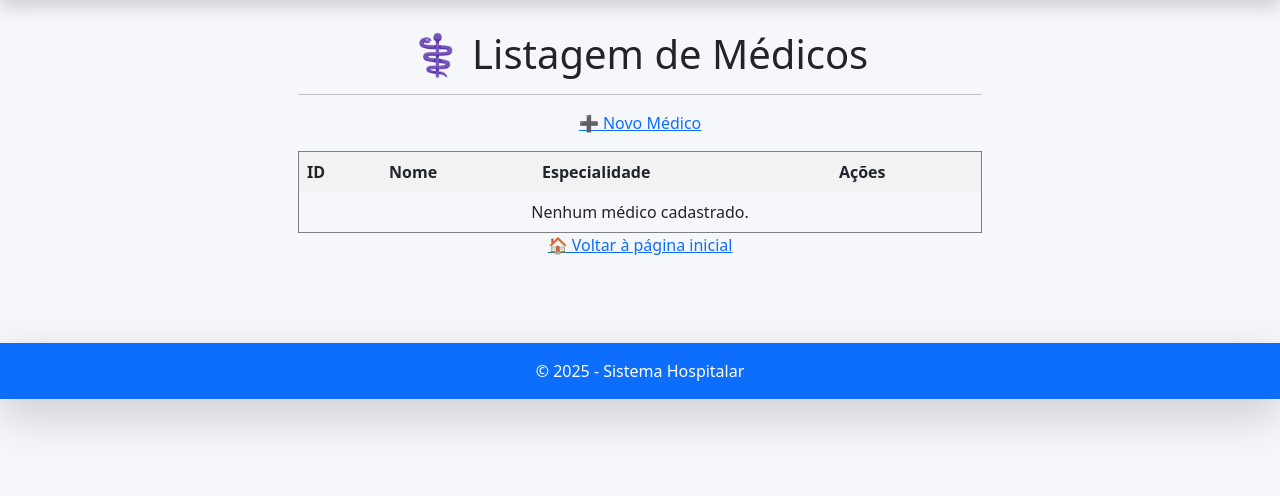
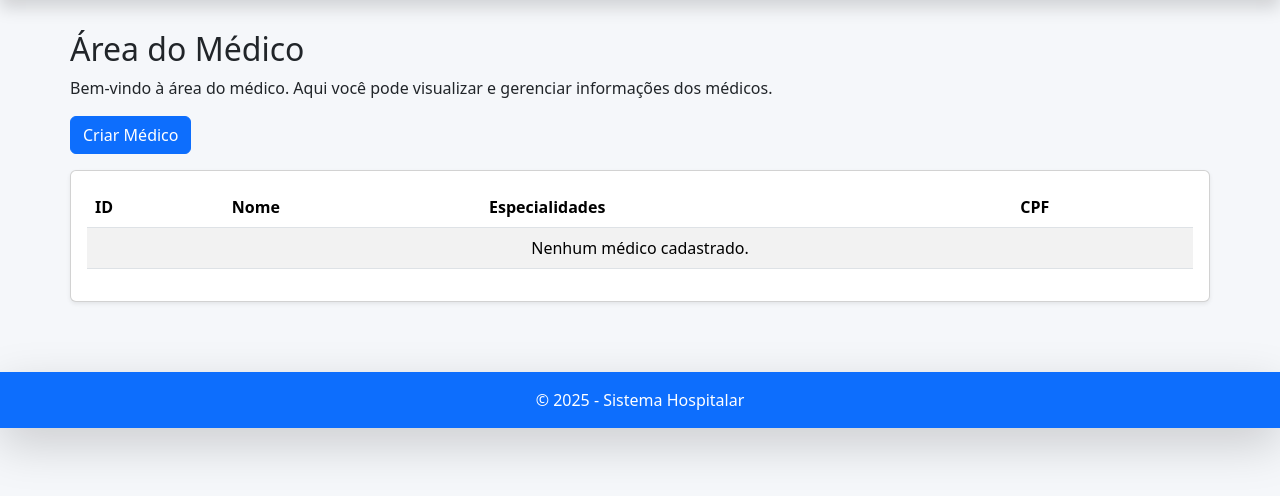
Before and after one commit to CaioAmorim-dev/django-hospital-crud, a Django app: page /medico/ in a window 1280 px wide. Shown: the part 62-558 px from the top of the page. Run offline with Django 5.2, Linux system fonts and the light colour scheme.

Commit message:
refactor: ALterando estrutura completa da página home_medico para listar e criar medicos

```diff
--- a/hospital/templates/medico/home_medico.html
+++ b/hospital/templates/medico/home_medico.html
@@ -1,39 +1,95 @@
 {% extends 'base.html' %}
 
-{% block title %} Lista de Médicos - Sistema Hospitalar {% endblock %}
+{% block title %} Médicos - Sistema Hospitalar {% endblock %}
 
 {% block content %}
-<center>
-    <h1>⚕️ Listagem de Médicos</h1>
-    <hr width="60%">
+<h2>Área do Médico</h2>
+<p>Bem-vindo à área do médico. Aqui você pode visualizar e gerenciar informações dos médicos.</p>
 
-    <p><a href="{% url 'criar_medico' %}">➕ Novo Médico</a></p>
+    <!-- BOTÃO DE CRIAR PACIENTE -->
+    <button class="btn btn-primary mb-3" data-bs-toggle="modal" data-bs-target="#modalCriarPaciente">
+    Criar Médico
+    </button>
 
-    <table border="1" cellpadding="8" cellspacing="0" width="60%">
-        <tr bgcolor="#f2f2f2">
+
+    <!-- TABELA DE PACIENTES -->
+    <div class="card shadow-sm">
+        <div class="card-body">
+            <table class="table table-striped">
+                <thead>
+                    <tr>
                         <th>ID</th>
                         <th>Nome</th>
-            <th>Especialidade</th>
-            <th>Ações</th>
+                        <th>Especialidades</th>
+                        <th>CPF</th>
                     </tr>
-
-        {% for m in medico %}
-        <tr align="center">
-            <td>{{ m.id }}</td>
-            <td>{{ m.nome }}</td>
-            <td>{{ m.especialidade }}</td>
-            <td>
-                <a href="{% url 'editar_medico' m.id %}">Editar</a> |
-                <a href="{% url 'excluir_medico' m.id %}">Excluir</a>
+                </thead>
+                <tbody>
+                    {% for medico in medico %}
+                    <tr>
+                        <td>{{ medico.id }}</td>
+                        <td>{{ medico.nome }}</td>
+                        <td>{{ medico.especialidades }}</td>
+                        <td>{{ paciente.cpf}}</td>
+                            <a href="{% url 'editar_medico' medico.id %}" class="btn btn-warning btn-sm">Editar</a>
+                            <a href="{% url 'excluir_medico' medico.id %}" class="btn btn-danger btn-sm">Excluir</a>
                         </td>
                     </tr>
                     {% empty %}
-        <tr align="center">
-            <td colspan="4">Nenhum médico cadastrado.</td>
+                    <tr>
+                        <td colspan="4" class="text-center">
+                            Nenhum médico cadastrado.
+                        </td>
                     </tr>
+
+                    <!-- Modal Criar Paciente -->
+                    <div class="modal fade" id="modalCriarPaciente" tabindex="-1" aria-hidden="true">
+                    <div class="modal-dialog">
+                        <div class="modal-content">
+
+                        <div class="modal-header">
+                            <h5 class="modal-title">Cadastrar Médico</h5>
+                            <button type="button" class="btn-close" data-bs-dismiss="modal"></button>
+                        </div>
+
+                        <form method="POST" action="{% url 'criar_paciente' %}">
+                            {% csrf_token %}
+
+                            <div class="modal-body">
+
+                            <div class="mb-3">
+                                <label class="form-label">Nome:</label>
+                                <input type="text" name="nome" class="form-control" required>
+                            </div>
+
+                            <div class="mb-3">
+                                <label class="form-label">Especialidades:</label>
+                                <input type="number" name="idade" class="form-control" required>
+                            </div>
+
+                            <div class="mb-3">
+                                <label class="form-label">CPF:</label>
+                                <input type="text" name="email" class="form-control" required>
+                            </div>
+
+                            </div>
+
+                            <div class="modal-footer">
+                            <button type="button" class="btn btn-secondary" data-bs-dismiss="modal">Cancelar</button>
+                            <button type="submit" class="btn btn-success">Salvar</button>
+                            </div>
+
+                        </form>
+
+                        </div>
+                    </div>
+                    </div>
+
                     {% endfor %}
+                </tbody>
             </table>
+        </div>
+    </div>
 
-    <p><a href="/">🏠 Voltar à página inicial</a></p>
-</center>
+</div>
 {% endblock %}
```
Lines whose indentation alone changed are shown as unchanged.
